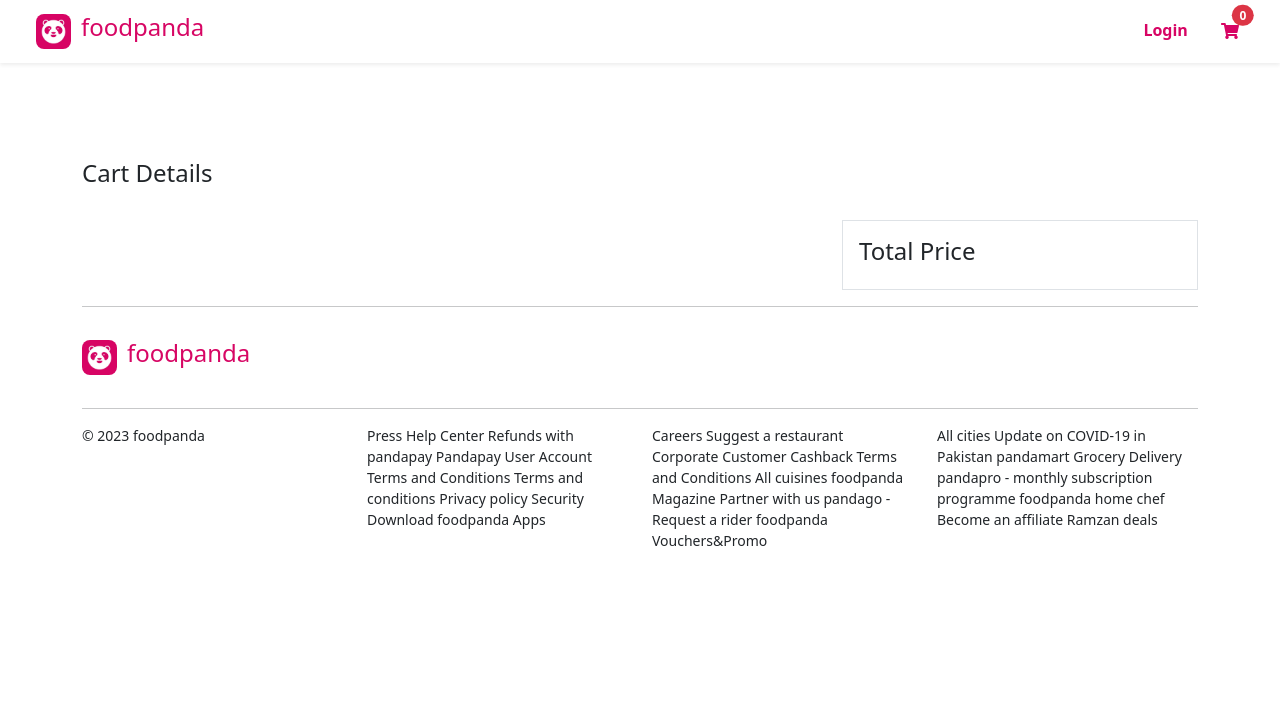
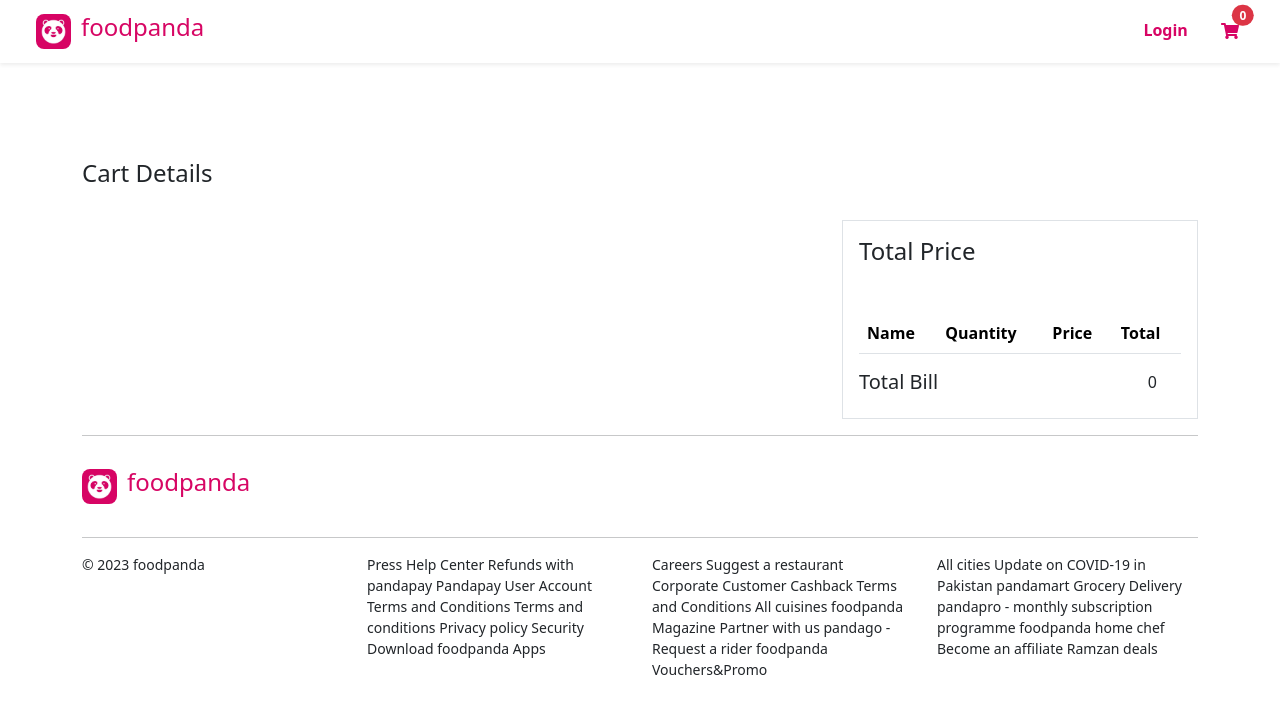
Before and after one commit to khalidshabbir/vueproject, a Vue app: page /addtocart in a window 1280 px wide. Shown: the top 714 px of the page. Built offline with nearby package versions, Linux system fonts and the light colour scheme.

Commit message:
fix quantity option and addtoCart

```diff
--- a/package.json
+++ b/package.json
@@ -15,7 +15,9 @@
     "@vueuse/core": "^10.2.1",
     "axios": "^1.4.0",
     "bootstrap": "^5.3.0",
+    "bootstrap-vue": "^2.23.1",
     "pinia": "^2.1.4",
+    "sweetalert2": "^11.7.16",
     "vue": "^3.2.47",
     "vue-router": "^4.2.2"
   },
--- a/src/App.vue
+++ b/src/App.vue
@@ -14,6 +14,7 @@
 import Home from './pages/Home.vue'
 import Navbar from "./components/Navbar.vue";
 import Footer from "./components/Footer.vue";
+
 export default {
   components: {
     Navbar,
--- a/src/data.js
+++ b/src/data.js
@@ -11,14 +11,14 @@
         "id": 2,
         "name": "Chicken Curry",
         "description": "Spicy and flavorful chicken curry served with rice or naan bread.",
-        "price": 11.99,
+        "price": 15,
         "image_url": "https://images.deliveryhero.io/image/fd-pk/LH/cqlg-listing.jpg?width=400&height=292"
       },
       {
         "id": 3,
         "name": "Fish and Chips",
         "description": "Crispy battered fish served with golden fries and tartar sauce.",
-        "price": 8.99,
+        "price": 20,
         "image_url": "https://images.deliveryhero.io/image/fd-pk/LH/vqnd-listing.jpg?width=400&height=292"
       },
 
@@ -26,35 +26,35 @@
         "id": 4,
         "name": "Zouq-e-Saeed",
         "description": "Classic Italian pasta dish with bacon, eggs, cheese, and black pepper.",
-        "price": 10.99,
+        "price": 15,
         "image_url": "https://images.deliveryhero.io/image/fd-pk/LH/j2ew-listing.jpg?width=400&height=292"
       },
       {
         "id": 5,
         "name": "Ahmad Dahi Bhallay",
         "description": "Spicy and flavorful chicken curry served with rice or naan bread.",
-        "price": 11.99,
+        "price": 13,
         "image_url": "https://images.deliveryhero.io/image/fd-pk/LH/rtvr-listing.jpg?width=400&height=292"
       },
       {
         "id": 6,
         "name": "Awesamosas",
         "description": "Crispy battered fish served with golden fries and tartar sauce.",
-        "price": 8.99,
+        "price": 18,
         "image_url": "https://images.deliveryhero.io/image/fd-pk/LH/q1ml-listing.jpg?width=400&height=292   "
       }   ,
       {
         "id": 7,
         "name": "Chicken Curry",
         "description": "Spicy and flavorful chicken curry served with rice or naan bread.",
-        "price": 11.99,
+        "price": 11,
         "image_url": "https://images.deliveryhero.io/image/fd-pk/LH/cqlg-listing.jpg?width=400&height=292"
       },
        {
         "id": 8,
         "name": "Madina Restaurant",
         "description": "Classic Italian pasta dish with bacon, eggs, cheese, and black pepper.",
-        "price": 10.99,
+        "price": 19,
         "image_url": "https://images.deliveryhero.io/image/fd-pk/LH/t4zn-listing.jpg?width=400&height=292"
       },
     ]
--- a/src/pages/Buy.vue
+++ b/src/pages/Buy.vue
@@ -12,7 +12,6 @@
 let statesData = ref("");
 let citesData = ref("");
 // ================================
-const countryname_is = ref("")
 // ===============================
 let selectedCountry = "";
 let selectedStates = ""
@@ -128,7 +127,7 @@
           </div>
           <!-- =========================================== -->
           <div class="mb-3">
-            <label for="selectCountry" class="form-label">States</label>
+            <label for="selectSate" class="form-label">States</label>
             <select class="form-select shadow-none" required placeholder="Please Select your Country"
               v-model="selectedStates" @change="onChangestate(selectedStates)">
               <option disabled selected>Select your State</option>
--- a/src/pages/Cart.vue
+++ b/src/pages/Cart.vue
@@ -1,19 +1,31 @@
 <script setup >
 import { useCartStore } from '../stores/addtoCart'
 
-function cart(){
+function cart() {
     const cartStore = useCartStore()
     return cartStore.cartItems;
 }
+let item = cart();
 
-let item= cart();
-
-function removeItems(item){
+function removeItems(item) {
 
     const cartStore = useCartStore()
     cartStore.removeItem(item)
     window.location.reload();
 }
+
+function totalpriceis(){
+let price=0;
+    item.forEach((item)=>{
+        price=price +(item.quantity*item.price)
+    })
+
+
+    return  price
+
+}
+;
+
 
 </script>
 
@@ -21,11 +33,11 @@
     <div class="container mt-5 pt-5">
         <h4>Cart Details</h4>
         <div class="row d-flex align-items-start">
-            <div class="col-12 col-md-8 col-8">
-                <div  class="border border-1  p-3 mt-4" v-for="items in item" key="items.id">
+            <div class="col-12 col-md-12 col-lg-8">
+                <div class="border border-1  p-3 mt-4" v-for="items in item" key="items.id">
                     <div class="d-flex align-items-center justify-content-between">
                         <div>
-                        <img :src="items.image" alt="img" style="width: auto; height: 100px;"/>
+                            <img :src="items.image" alt="img" style="width: auto; height: 100px;" />
                         </div>
 
                         <div class="mx-2 ms-3 d-flex flex-column align-items-center">
@@ -44,22 +56,48 @@
                     </div>
                 </div>
             </div>
-            <div class="col-12 col-md-4 col-4">
+            <div class="col-12 col-md-12 col-lg-4">
                 <div class="border border-1 p-3 mt-4">
                     <h4>Total Price</h4>
+                    <div class="mt-5">
+                        <table class="table">
+                            <thead>
+                                <tr>
+
+                                    <th scope="col">Name</th>
+                                    <th scope="col">Quantity</th>
+                                    <th scope="col">Price</th>
+                                    <th scope="col">Total</th>
+                                </tr>
+                            </thead>
+                            <tbody>
+                                <tr v-for="items in item" :key="items.id">
+
+                                    <td>{{ items.name }}</td>
+                                    <td>{{ items.quantity }}</td>
+                                    <td>{{ items.price }}</td>
+                                    <td>{{ items.quantity * items.price }}</td>
+                                </tr>
+
+
+                            </tbody>
+                        </table>
+                    </div>
+
+                    <div class="d-flex align-items-center justify-content-between">
+                        <h5 class="">Total Bill</h5>
+                     <h6 class="me-4">{{ totalpriceis() }}</h6>
                     </div>
 
                 </div>
             </div>
 
-
-
+        </div>
     </div>
 </template>
 
 <style lang="scss" scoped>
-.cursor-pointer{
+.cursor-pointer {
     cursor: pointer;
 }
-
 </style>
--- a/src/pages/Details.vue
+++ b/src/pages/Details.vue
@@ -7,9 +7,7 @@
           <div v-if="filteredFood" class="">
             <div class="food_details">
               <img class="food_img_details" :src="filteredFood.image_url" />
-              <div
-                class="d-flex align-items-center justify-content-between w-100"
-              >
+              <div class="d-flex align-items-center justify-content-between w-100">
                 <h3>{{ filteredFood.name }}</h3>
                 <p>{{ filteredFood.price }}</p>
               </div>
@@ -21,13 +19,14 @@
       <div class="col text-center">
         <h1>Select Quantity</h1>
         <div class="mt-5 d-flex align-items-center justify-content-center my-5">
-            <button class="btn btn-dark me-3" @click="decrement">-</button>
+          <button class="btn btn-dark me-3" @click="decrement">-</button>
           <h4 class="px-5 m-0">{{ count }}</h4>
           <button class="btn btn-dark me-3" @click="increment">+</button>
         </div>
         <div class="d-flex align-items-center justify-content-center">
           <button class="btn btn-warning me-4" @click="addToCart">Add to Card</button>
-          <router-link :to="`/order_page/${filteredFood.id}/${count}`" class="text-decoration-none"> <button class="btn btn-primary">Buy Now</button></router-link>
+          <router-link :to="`/order_page/${filteredFood.id}/${count}`" class="text-decoration-none"> <button
+              class="btn btn-primary">Buy Now</button></router-link>
         </div>
       </div>
     </div>
@@ -38,12 +37,19 @@
 import { food } from "../data";
 import { useCartStore } from '../stores/addtoCart'
 import { ref } from "vue";
-let count = ref(1);
+import Swal from 'sweetalert2'
+const cartStore = useCartStore()
+
 import { useRoute } from "vue-router";
 const route = useRoute();
 const id = route.params.id;
 const filteredFood = food.find((item) => item.id == id);
+const getItemQuantity = (itemId) => {
+  const quantity = cartStore.getItemQuantityById(itemId)
+  return quantity
+}
 
+let count = ref(getItemQuantity(id));
 function generateUniqueId() {
   const timestamp = new Date().getTime();
   const randomNum = Math.floor(Math.random() * 10000);
@@ -51,29 +57,39 @@
   return uniqueId;
 }
 
-function addToCart(){
+function addToCart() {
   const cartStore = useCartStore()
-      cartStore.addToCart({
-        id:id,
-        cartId:generateUniqueId(),
-        name:filteredFood.name,
-        price:filteredFood.price,
-        quantity:count,
-        image:filteredFood.image_url,
+  cartStore.addToCart({
+    id: id,
+    cartId: generateUniqueId(),
+    name: filteredFood.name,
+    price: filteredFood.price,
+    quantity: count,
+    image: filteredFood.image_url,
 
-      })
+  })
+
+  Swal.fire({
+
+    position:"top-end",
+    text: 'Item have been added to your cart',
+    icon: 'success',
+    showConfirmButton: false,
+  timer: 1000
+  })
 
 }
 
-function increment(){
+function increment() {
   count.value++;
 }
 
-function decrement(){
-  if(count.value>1){
+function decrement() {
+  if (count.value > 1) {
     count.value--;
   }
 }
+
 
 </script>
 
@@ -81,6 +97,7 @@
 .food_img_details {
   width: 400px;
 }
+
 .btn {
   padding: 15px 45px;
 }
--- a/src/stores/addtoCart.js
+++ b/src/stores/addtoCart.js
@@ -11,18 +11,24 @@
 
     cartItems: (state) => state.items,
     cartTotal: (state) => state.items,
+
+    getItemQuantityById: (state) => (id) => {
+      const item = state.items.find((i) => i.id == id);
+      return item ? item.quantity : 1;
+    }
+
   },
   actions: {
 
       addToCart(item) {
         // console.log(this.items)
-        const existingItem = this.items.find((i) => i.id === item.id);
+        const existingItem = this.items.find((i) => i.id == item.id);
 
         if (existingItem) {
           const q=existingItem.quantity;
           const itemq=item.quantity.value;
 
-          existingItem.quantity =(parseInt(q)+itemq);
+          existingItem.quantity =itemq;
         } else {
           // Item does not exist, add it to the cart
           this.items.push(item);
```
Also changed, not shown: src/components/QuantityButtons.vue (added, +13 -0 lines), 1 other file (tests, documents, lock files or other folders). Lines whose indentation alone changed are shown as unchanged.
